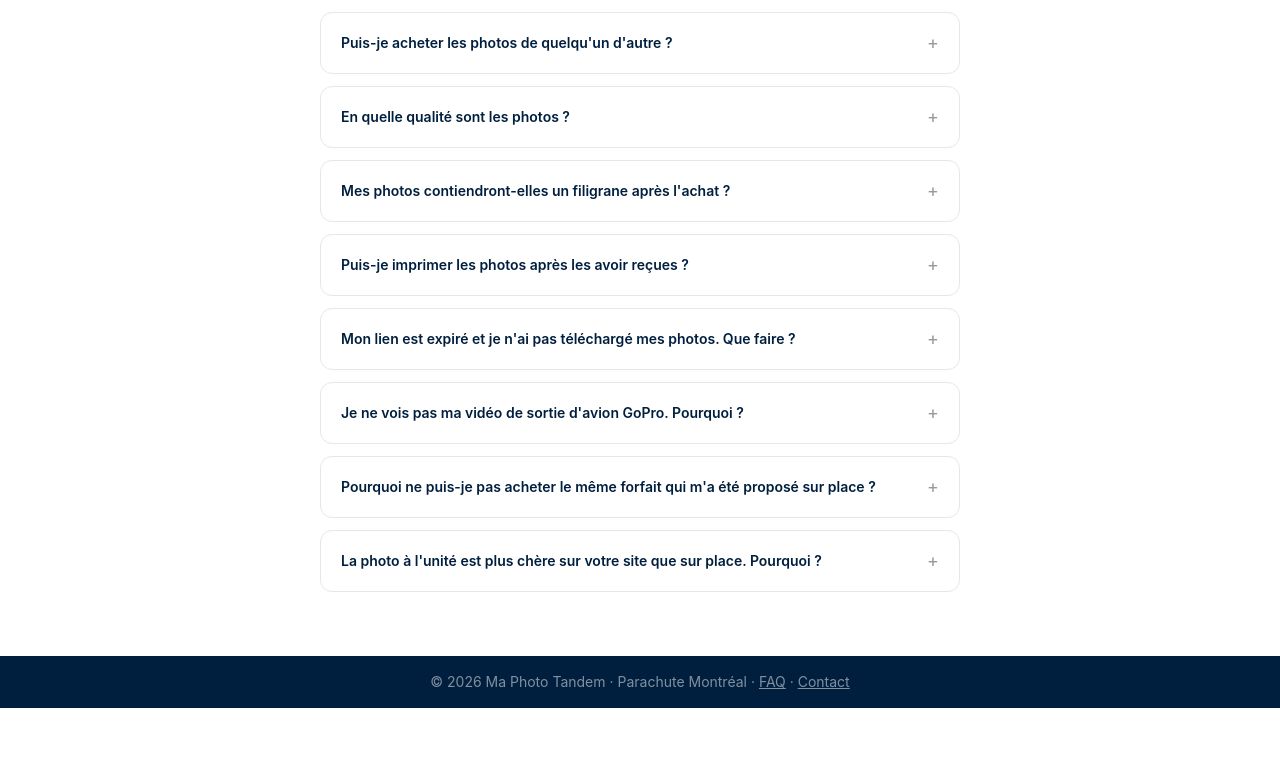
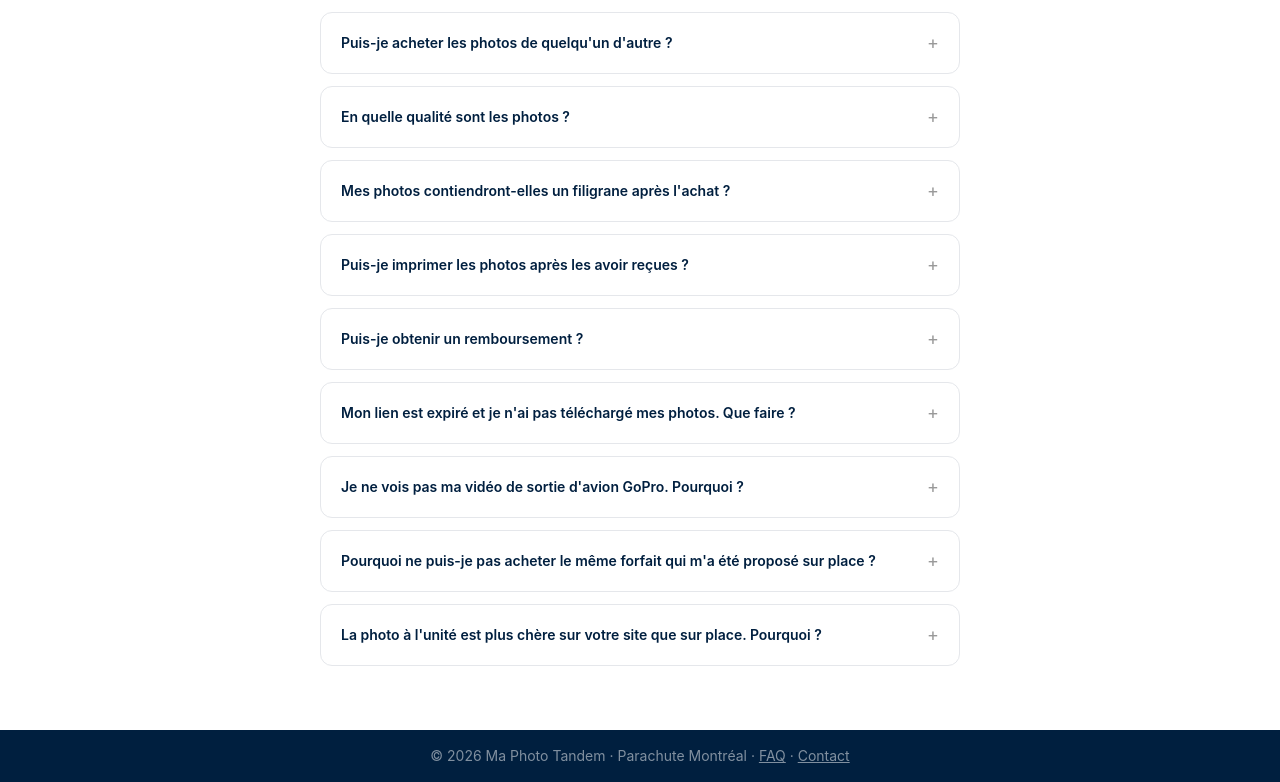
Before and after one commit to MaPhotoTandem/maphototandem, a Next.js app: page /faq in a window 1280 px wide. Shown: the part 618-1400 px from the top of the page. Before the commit the page ends 1326 px from the top, so only its background shows below. Built offline with nearby package versions, Linux system fonts and the light colour scheme.

Commit message:
feat: conditions vente finale + FAQ remboursement + adresses contact

```diff
--- a/app/faq/page.tsx
+++ b/app/faq/page.tsx
@@ -38,6 +38,10 @@ const FAQ: { q: string; a: React.ReactNode }[] = [
   {
     q: 'Puis-je imprimer les photos après les avoir reçues ?',
     a: 'Absolument ! Le format JPEG haute résolution que tu reçois est parfaitement adapté à l\'impression. Nous ne fournissons pas de système d\'impression sur notre site.',
+  },
+  {
+    q: 'Puis-je obtenir un remboursement ?',
+    a: 'Non. Toutes les ventes sont finales. Dès que le lien de téléchargement t\'est envoyé, aucun échange, crédit ou remboursement n\'est possible. Si tu as un problème avec ta commande, contacte-nous via la page Contact et on fera notre possible pour t\'aider.',
   },
   {
     q: 'Mon lien est expiré et je n\'ai pas téléchargé mes photos. Que faire ?',
--- a/components/GalleryClient.tsx
+++ b/components/GalleryClient.tsx
@@ -199,6 +199,7 @@ export default function GalleryClient({
                 Sous-total {fmt(subtotalCents)} $ + taxes {fmt(taxCents)} $
               </p>
               <p className="text-white font-bold text-base">{fmt(totalCents)} $ CAD</p>
+              <p className="text-white/40 text-xs leading-tight mt-1">Vente finale — aucun remboursement après l&apos;envoi du lien.</p>
             </div>
             <button
               onClick={handleCheckout}
```
